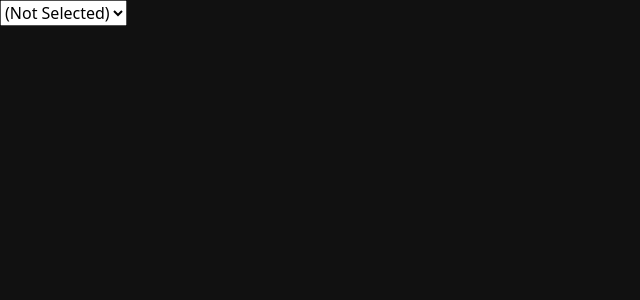
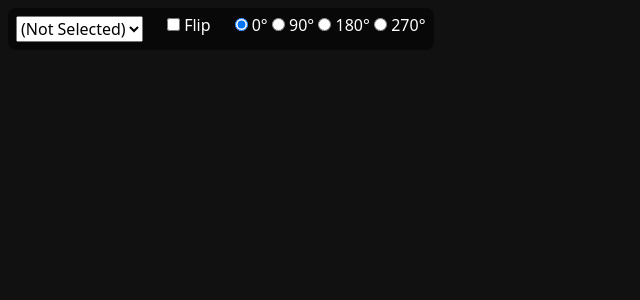
Before and after one commit to jeongtae/simple-webcam-app, a Svelte app: page / in a window 1280 px wide. Shown: the top 300 px of the page, without its empty margins (0-640 px from the left). Built offline with nearby package versions, Linux system fonts and the light colour scheme.

Commit message:
add transform options

```diff
--- a/src/App.svelte
+++ b/src/App.svelte
@@ -38,11 +38,20 @@
       })
       .then(setVideoSource)
   })
+
+  let isFlipped = $state(false)
+  let rotation = $state(0)
 </script>
 
 <main>
-  <video bind:this={video} muted autoplay></video>
-  <div>
+  <video
+    bind:this={video}
+    muted
+    autoplay
+    style:transform={`rotate(${rotation}deg) scaleX(${isFlipped ? -1 : 1})`}
+  ></video>
+
+  <div class="controls">
     <select bind:value={selectedDevice}>
       <option value={null}>(Not Selected)</option>
       {#each cameraDevices as device}
@@ -51,6 +60,32 @@
         </option>
       {/each}
     </select>
+
+    <div>
+      <label>
+        <input type="checkbox" bind:checked={isFlipped} />
+        Flip
+      </label>
+    </div>
+
+    <div>
+      <label>
+        <input type="radio" bind:group={rotation} value={0} />
+        0°
+      </label>
+      <label>
+        <input type="radio" bind:group={rotation} value={90} />
+        90°
+      </label>
+      <label>
+        <input type="radio" bind:group={rotation} value={180} />
+        180°
+      </label>
+      <label>
+        <input type="radio" bind:group={rotation} value={270} />
+        270°
+      </label>
+    </div>
   </div>
 </main>
 
@@ -60,7 +95,20 @@
     inset: 0;
     width: 100dvw;
     height: 100dvh;
-    transform: rotate(180deg) scaleX(-1);
     pointer-events: none;
   }
+
+  .controls {
+    position: fixed;
+    top: 0;
+    left: 0;
+    display: flex;
+    gap: 1.5rem;
+    background: rgba(0, 0, 0, 0.5);
+    width: fit-content;
+    padding: 0.5rem;
+    margin: 0.5rem;
+    border-radius: 0.5rem;
+    color: white;
+  }
 </style>
```
